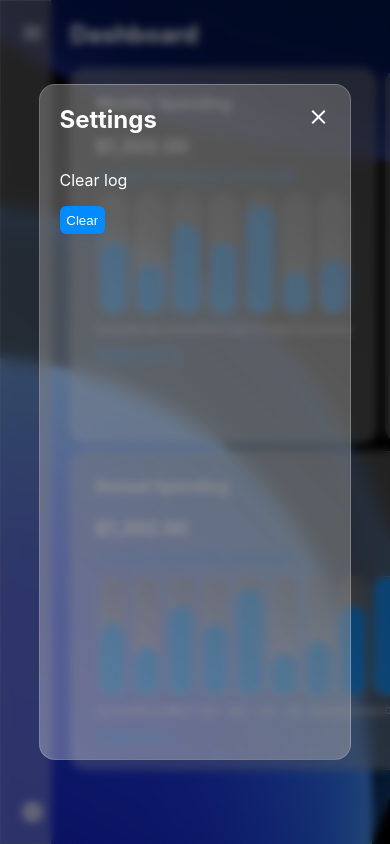
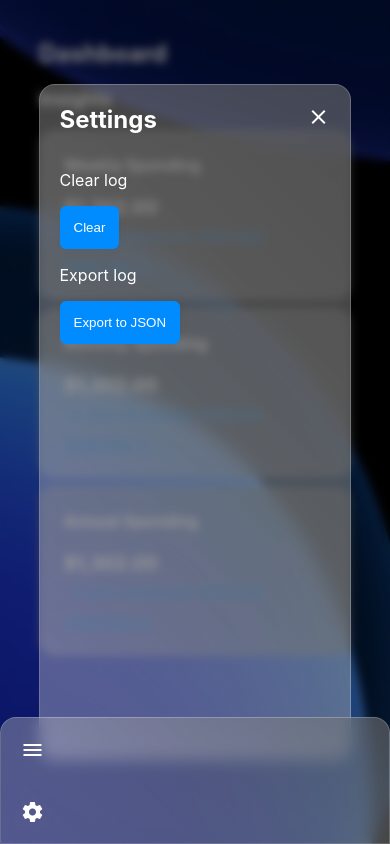
Before and after one commit to janrebolledo/budget-app, a React (Create React App) app: page / in a window 390 px wide. Both pictures are taken after a click on the element "settings". Built offline with nearby package versions, Linux system fonts and the light colour scheme.

Commit message:
Export to JSON + Mobile

```diff
--- a/public/index.html
+++ b/public/index.html
@@ -3,7 +3,10 @@
   <head>
     <meta charset="utf-8" />
     <link rel="icon" href="%PUBLIC_URL%/favicon.ico" />
-    <meta name="viewport" content="width=device-width, initial-scale=1" />
+    <meta
+      name="viewport"
+      content="width=device-width, initial-scale=1, maximum-scale=1"
+    />
     <meta name="theme-color" content="#000000" />
     <meta
       name="description"
--- a/src/components/SettingsMenu.js
+++ b/src/components/SettingsMenu.js
@@ -11,6 +11,13 @@ export default function Settings() {
     }
   }
 
+  // Checks if the esc key is clicked to open the settings modal
+  document.addEventListener("keyup", (e) => {
+    if (e.key === "Escape") {
+      openSettings();
+    }
+  });
+
   // Asks the user if they really want to clear the log
   function clearLog() {
     if (window.confirm("Are you sure you want to clear the log?")) {
@@ -21,12 +28,19 @@ export default function Settings() {
     }
   }
 
-  // Checks if the esc key is clicked to open the settings modal
-  document.addEventListener("keyup", (e) => {
-    if (e.key === "Escape") {
-      openSettings();
+  function exportLog() {
+    let jsonData = JSON.stringify(localStorage.getItem("log"));
+
+    function download(content, fileName, contentType) {
+      var a = document.createElement("a");
+      var file = new Blob([content], { type: contentType });
+      a.href = URL.createObjectURL(file);
+      a.download = fileName;
+      a.click();
     }
-  });
+    download(jsonData, "log.json", "application/json");
+  }
+
   return (
     <div className="settings-modal" id="settings-modal">
       <div className="settings">
@@ -43,6 +57,10 @@ export default function Settings() {
           <p>Clear log</p>
           <button onClick={clearLog}>Clear</button>
         </div>
+        <div className="settings-content">
+          <p>Export log</p>
+          <button onClick={exportLog}>Export to JSON</button>
+        </div>
       </div>
     </div>
   );
--- a/src/pages/home.js
+++ b/src/pages/home.js
@@ -5,6 +5,7 @@ export default function Home() {
   return (
     <main>
       <h2 className="dashboard-heading">Dashboard</h2>
+      <h3 className="dashboard-heading">Insights</h3>
       <section className="dashboard-section">
         <div className="card">
           <h4>Weekly Spending</h4>
--- a/src/pages/log.js
+++ b/src/pages/log.js
@@ -90,7 +90,7 @@ export default function Log() {
 
     if (logContainer.innerHTML === "") {
       logContainer.innerHTML = `
-      <div class="log-item"><h3>No log items found. Add one below to get started.</h3></div>
+      <div class="log-item"><h3>Add an item below to get started.</h3></div>
       `;
     }
   }
--- a/src/styles/App.css
+++ b/src/styles/App.css
@@ -43,7 +43,7 @@ body {
   width: 90%;
   height: 100vh;
   overflow-y: auto;
-  padding: var(--padding) var(--padding) var(--padding) var(--padding);
+  padding: var(--padding);
 }
 
 .link {
@@ -59,3 +59,13 @@ h5,
 h6 {
   margin-top: 0;
 }
+
+@media screen and (max-width: 980px) {
+  #root {
+    flex-direction: column-reverse;
+  }
+  .App {
+    width: 100%;
+    padding: calc(var(--padding) * 2);
+  }
+}
--- a/src/styles/Chart.css
+++ b/src/styles/Chart.css
@@ -105,3 +105,9 @@
 .chart-unit p {
   font-size: xx-small;
 }
+
+@media screen and (max-width: 980px) {
+  .chart-container {
+    display: none;
+  }
+}
--- a/src/styles/Menu.css
+++ b/src/styles/Menu.css
@@ -56,3 +56,20 @@
 .settings-button {
   cursor: pointer;
 }
+
+@media screen and (max-width: 980px) {
+  .menu {
+    width: 100%;
+    height: 15%;
+    border-radius: 16px 16px 0 0;
+    position: fixed;
+    left: 0;
+    right: 0;
+    bottom: 0;
+    z-index: 10;
+  }
+  .menu-open {
+    width: 100%;
+    height: 30%;
+  }
+}
--- a/src/styles/Settings.css
+++ b/src/styles/Settings.css
@@ -8,6 +8,10 @@
   backdrop-filter: blur(4px);
   background: #00000080;
   position: absolute;
+  top: 0;
+  left: 0;
+  right: 0;
+  bottom: 0;
 }
 
 .settings-modal-open {
@@ -43,6 +47,6 @@
   color: var(--primary);
   margin-right: 8px;
   box-shadow: var(--dropshadow);
-  padding: calc(var(--padding) / 2);
+  padding: 14px;
   cursor: pointer;
 }
--- a/src/styles/home.css
+++ b/src/styles/home.css
@@ -33,3 +33,15 @@
   align-items: center;
   margin-bottom: 6px;
 }
+
+@media screen and (max-width: 980px) {
+  .dashboard-section {
+    grid-template-columns: 1fr;
+  }
+  .card {
+    width: 100%;
+  }
+  .card:nth-child(3n) {
+    grid-column: auto;
+  }
+}
```
